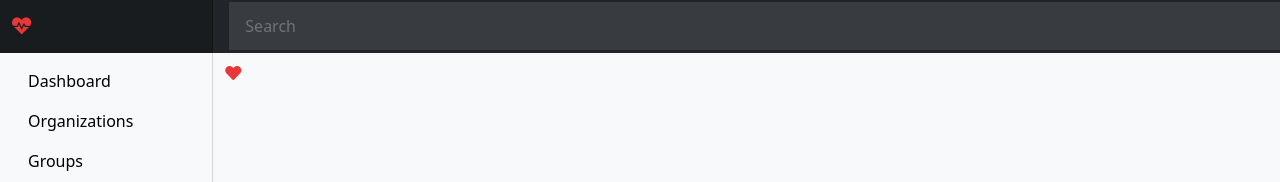
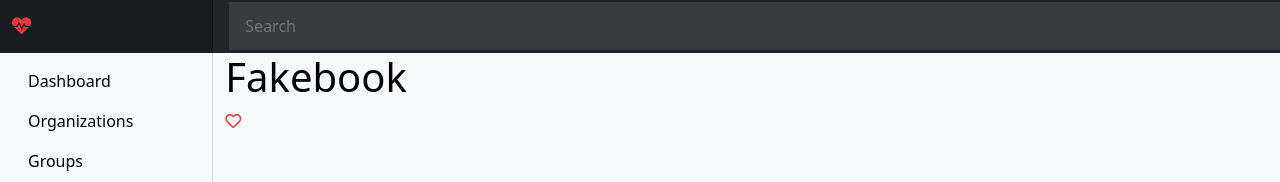
Before and after one commit to Server-Health-Monitor/server-health-monitor, an Angular app in the folder health-monitor-ui/: page /applications/1 in a window 1280 px wide. Shown: the top 182 px of the page. Built offline with nearby package versions, Linux system fonts and the light colour scheme; no server answers.

Commit message:
added add favorite capability

```diff
--- a/health-monitor-ui/src/app/components/favorite-heart/favorite-heart.component.ts
+++ b/health-monitor-ui/src/app/components/favorite-heart/favorite-heart.component.ts
@@ -19,19 +19,25 @@ export class FavoriteHeartComponent implements OnInit {
     this.lsdb.getFavorites();
   }
 
-  public clickEvent(){
+  public clickEvent(): void{
     if (!this.favorited){
       this.removeFavorite();
+    } else {
+      this.addFavorite();
     }
     this.flipHeart();
   }
 
-  public removeFavorite(){
+  public removeFavorite(): void{
     this.lsdb.removeFavorite(this.favoriteName);
     this.removeFromFavoritesList.emit(true);
   }
 
-  public flipHeart(){
+  public addFavorite(): void{
+    this.lsdb.addFavorite(this.favoriteName);
+  }
+
+  public flipHeart(): void{
     this.favorited = !this.favorited;
   }
 
--- a/health-monitor-ui/src/app/pages/application-page/application-page.component.html
+++ b/health-monitor-ui/src/app/pages/application-page/application-page.component.html
@@ -1,4 +1,4 @@
 <span>
-    <h1>{{name}}</h1>
+    <h1>{{appName}}</h1>
+    <app-favorite-heart [favoriteName]="appName" [favorited]="favorited"></app-favorite-heart>
 </span>
-<app-favorite-heart [favoriteName]="appName" [favorited]="favorited"></app-favorite-heart>
--- a/health-monitor-ui/src/app/pages/application-page/application-page.component.ts
+++ b/health-monitor-ui/src/app/pages/application-page/application-page.component.ts
@@ -8,7 +8,7 @@ import { Component, OnInit } from '@angular/core';
 export class ApplicationPageComponent implements OnInit {
 
   public appName = "Fakebook"
-  public favorited = true
+  public favorited = false
   constructor() { }
 
   ngOnInit(): void {
--- a/health-monitor-ui/src/app/services/local-storage-db.service.ts
+++ b/health-monitor-ui/src/app/services/local-storage-db.service.ts
@@ -27,7 +27,7 @@ export class LocalStorageDbService {
   public addFavorite(favoriteName: string): void {
     let existingFaves = this.getFavorites();
     if (existingFaves == null) {
-      let existingFaves = []
+      existingFaves = []
     }
     existingFaves.push(favoriteName);
     this.pushToLocalStorage(this.favoritesKey, existingFaves)
```
